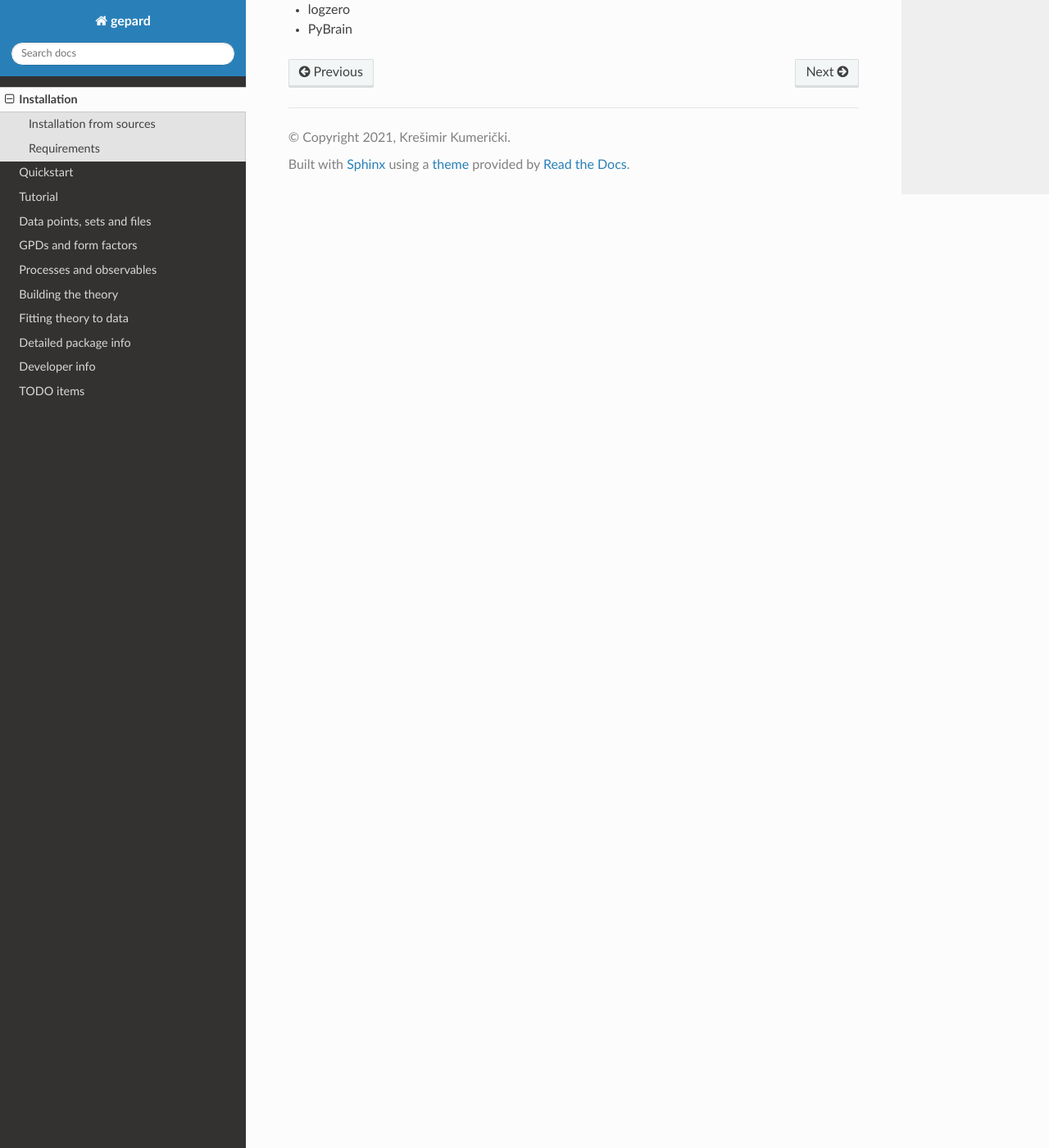
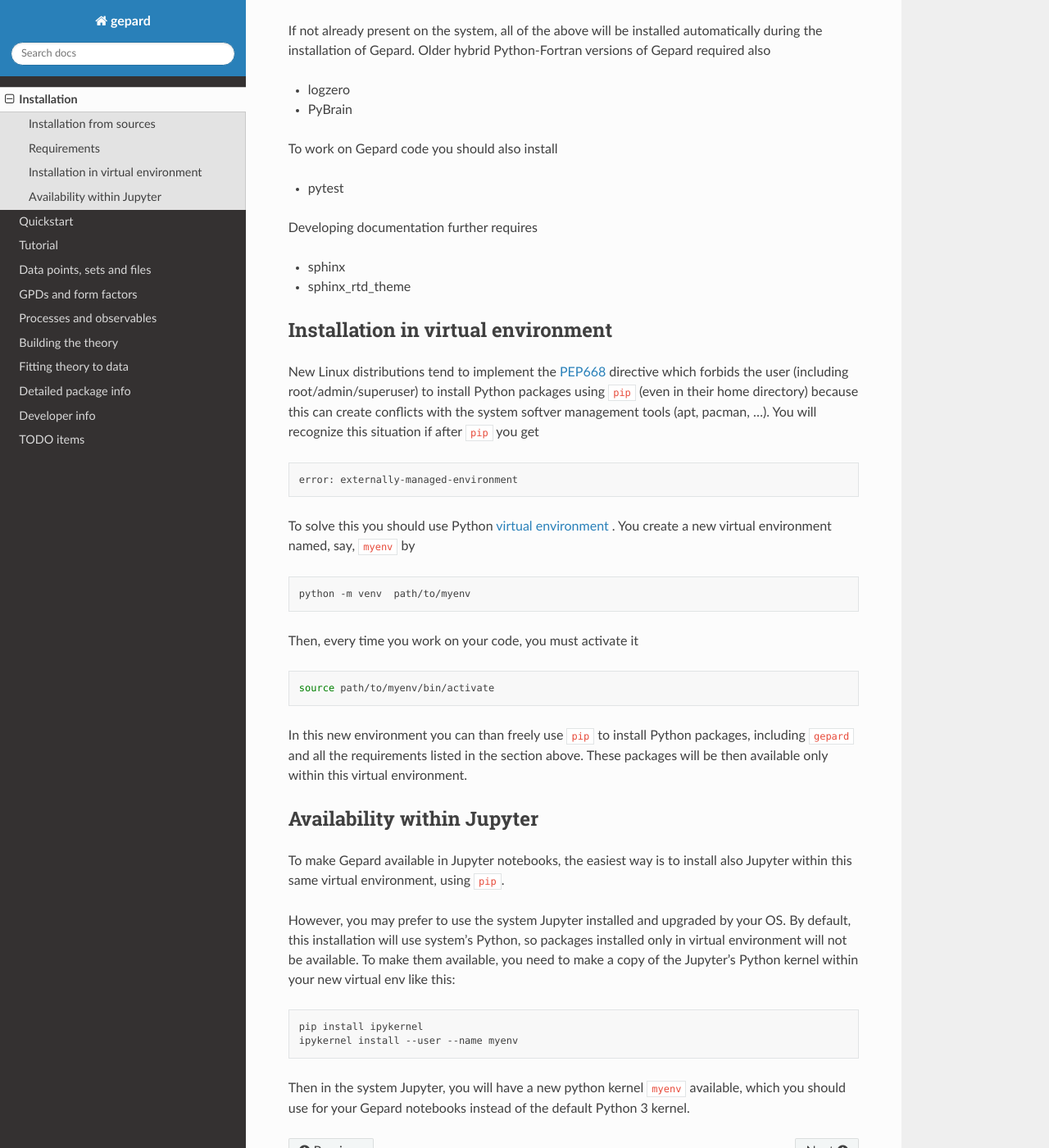
Before and after one commit to kkumer/gepard, a Sphinx documentation site: the page built from docs/source/install.rst, in a window 1280 px wide and 1400 px high, scrolled down 1389 px. Shown: the whole window at 82% size. Built offline with Sphinx 7.4.7 and the Read the Docs theme 2.0.0, drawn with Linux system fonts in a browser that asks for light colours; some of the changed text lies outside the part shown.

Commit message:
Add docs for instalation to virtual environment

```diff
--- a/docs/source/install.rst
+++ b/docs/source/install.rst
@@ -11,8 +11,11 @@ together with the required dependencies by simply issuing
    pip install gepard
 
 Of course, you should have Python first (version 3.7 at the least),
-as well as `pip`, which
+as well as ``pip``, which
 all major Linux distributions have as a standard package.
+(If you want to install Gepard in the virtual Python environment,
+or *must* do it because you get ``error: externally-managed-environment``,
+see :ref:`instructions for that<sec-install-venv>` below.)
 
 Gepard is developed on Linux, but is tested also on
 Windows and MacOS. Please complain if you have problems.
@@ -55,6 +58,7 @@ Requirements
 - Python >= 3.7
 - Numpy
 - Scipy
+- importlib-resources and importlib-metadata Python packages
 
 Fitting requires
 
@@ -66,7 +70,80 @@ Plotting requires
 - pandas (some plots)
 
 
+If not already present on the system, all of the above will be
+installed automatically during the installation of Gepard.
 Older hybrid Python-Fortran versions of Gepard required also
 
 - logzero
 - PyBrain
+
+To work on Gepard code you should also install
+
+- pytest
+
+Developing documentation further requires
+
+- sphinx
+- sphinx_rtd_theme
+
+
+.. _sec-install-venv:
+
+Installation in virtual environment
+-----------------------------------
+
+New Linux distributions tend to
+implement the `PEP668 <https://peps.python.org/pep-0668/>`_ directive
+which forbids the user (including root/admin/superuser) to install
+Python packages using ``pip`` (even in their home directory)
+because this can create conflicts with the system softver management
+tools (apt, pacman, ...). You will recognize this situation if
+after ``pip`` you get
+
+.. code-block:: bash
+
+   error: externally-managed-environment
+
+
+To solve this you should use Python
+`virtual environment <https://docs.python.org/3/library/venv.html>`_ .
+You create a new virtual environment named, say, ``myenv`` by
+
+.. code-block:: bash
+
+   python -m venv  path/to/myenv
+
+Then, every time you work on your code, you must activate it
+
+.. code-block:: bash
+
+   source path/to/myenv/bin/activate
+
+In this new environment you can than freely use ``pip`` to install
+Python packages, including ``gepard`` and all the requirements listed
+in the section above. These packages will be then
+available only within this virtual environment.
+
+
+Availability within Jupyter
+---------------------------
+
+To make Gepard available in Jupyter notebooks, the easiest way
+is to install also Jupyter within this same virtual
+environment, using ``pip``.
+
+However, you may prefer to use the system Jupyter installed and upgraded
+by your OS. By default, this installation will use system's Python,
+so packages installed only in virtual environment will not be available.
+To make them available, you need to make a copy of the Jupyter's Python
+kernel within your new virtual env like this:
+
+.. code-block:: bash
+
+   pip install ipykernel
+   ipykernel install --user --name myenv
+
+
+Then in the system Jupyter, you will have a new python kernel
+``myenv`` available, which you should use for your Gepard notebooks
+instead of the default Python 3 kernel.
```
